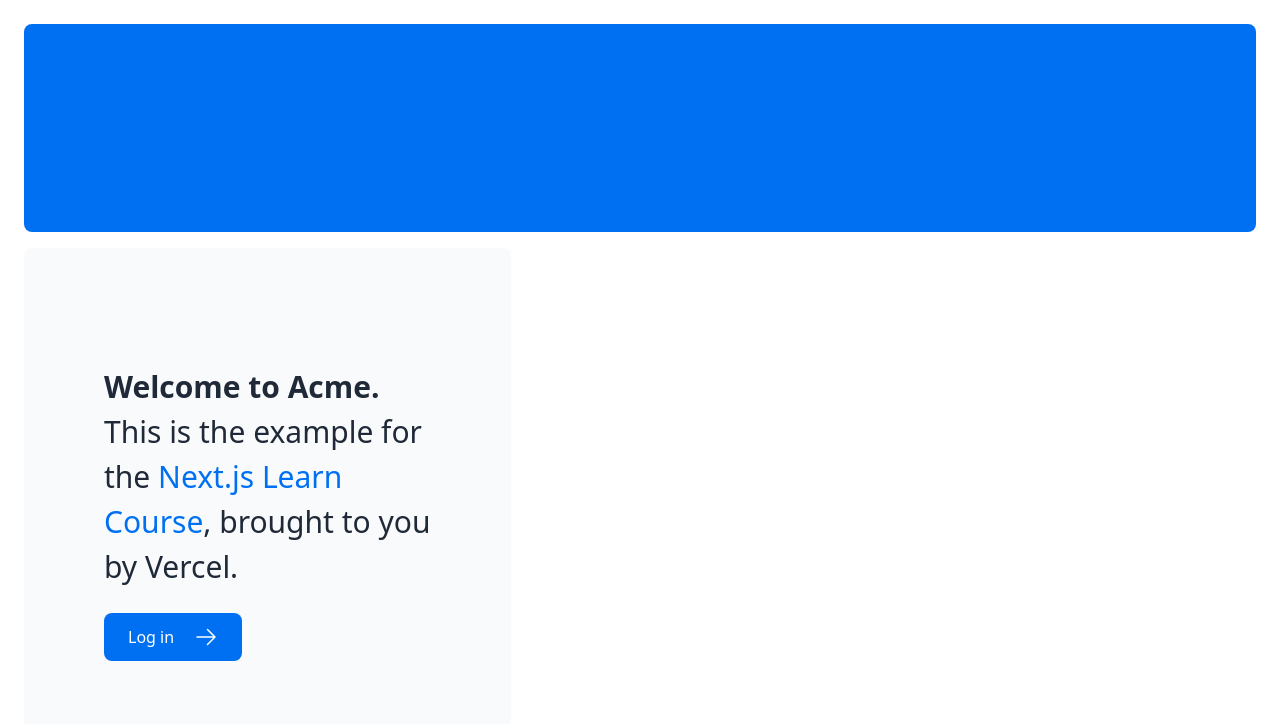
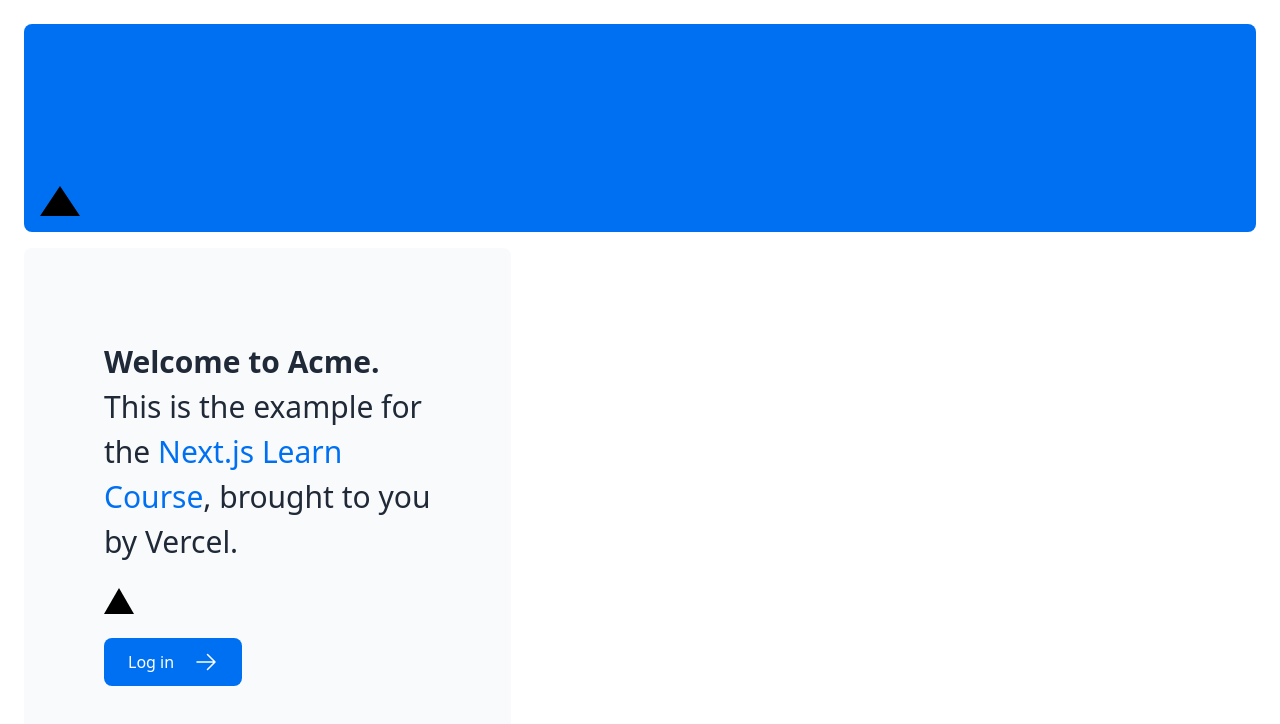
Before and after one commit to ciroribba/example_dahsboard_nextjs, a Next.js app: page / in a window 1280 px wide. Shown: the top 724 px of the page. Built offline with nearby package versions, Linux system fonts and the light colour scheme.

Commit message:
update ignore v2.

```diff
--- a/app/layout.tsx
+++ b/app/layout.tsx
@@ -1,4 +1,5 @@
 import '@/app/ui/global.css';
+import { inter } from '@/app/ui/fonts';
 
 export default function RootLayout({
   children,
--- a/app/page.tsx
+++ b/app/page.tsx
@@ -1,22 +1,26 @@
-import AcmeLogo from '@/app/ui/acme-logo';
-import { ArrowRightIcon } from '@heroicons/react/24/outline';
-import Link from 'next/link';
+import AcmeLogo from "@/app/ui/acme-logo";
+import { ArrowRightIcon } from "@heroicons/react/24/outline";
+import Link from "next/link";
+import styles from "@/app/ui/home.module.css";
 
 export default function Page() {
   return (
     <main className="flex min-h-screen flex-col p-6">
+
       <div className="flex h-20 shrink-0 items-end rounded-lg bg-blue-500 p-4 md:h-52">
         {/* <AcmeLogo /> */}
+        <div className={styles.shape} />
       </div>
       <div className="mt-4 flex grow flex-col gap-4 md:flex-row">
         <div className="flex flex-col justify-center gap-6 rounded-lg bg-gray-50 px-6 py-10 md:w-2/5 md:px-20">
           <p className={`text-xl text-gray-800 md:text-3xl md:leading-normal`}>
-            <strong>Welcome to Acme.</strong> This is the example for the{' '}
+            <strong>Welcome to Acme.</strong> This is the example for the{" "}
             <a href="https://nextjs.org/learn/" className="text-blue-500">
               Next.js Learn Course
             </a>
             , brought to you by Vercel.
           </p>
+          <div className="relative w-0 h-0 border-l-[15px] border-r-[15px] border-b-[26px] border-l-transparent border-r-transparent border-b-black" />
           <Link
             href="/login"
             className="flex items-center gap-5 self-start rounded-lg bg-blue-500 px-6 py-3 text-sm font-medium text-white transition-colors hover:bg-blue-400 md:text-base"
--- /dev/null
+++ b/app/ui/fonts.ts
@@ -0,0 +1,3 @@
+import { Inter } from 'next/font/google';
+
+export const inter = Inter({ subsets: ['latin'] });
--- /dev/null
+++ b/app/ui/home.module.css
@@ -0,0 +1,7 @@
+.shape {
+    height: 0;
+    width: 0;
+    border-bottom: 30px solid black;
+    border-left: 20px solid transparent;
+    border-right: 20px solid transparent;
+  }
```
Also changed, not shown: 1 other file (tests, documents, lock files or other folders).
